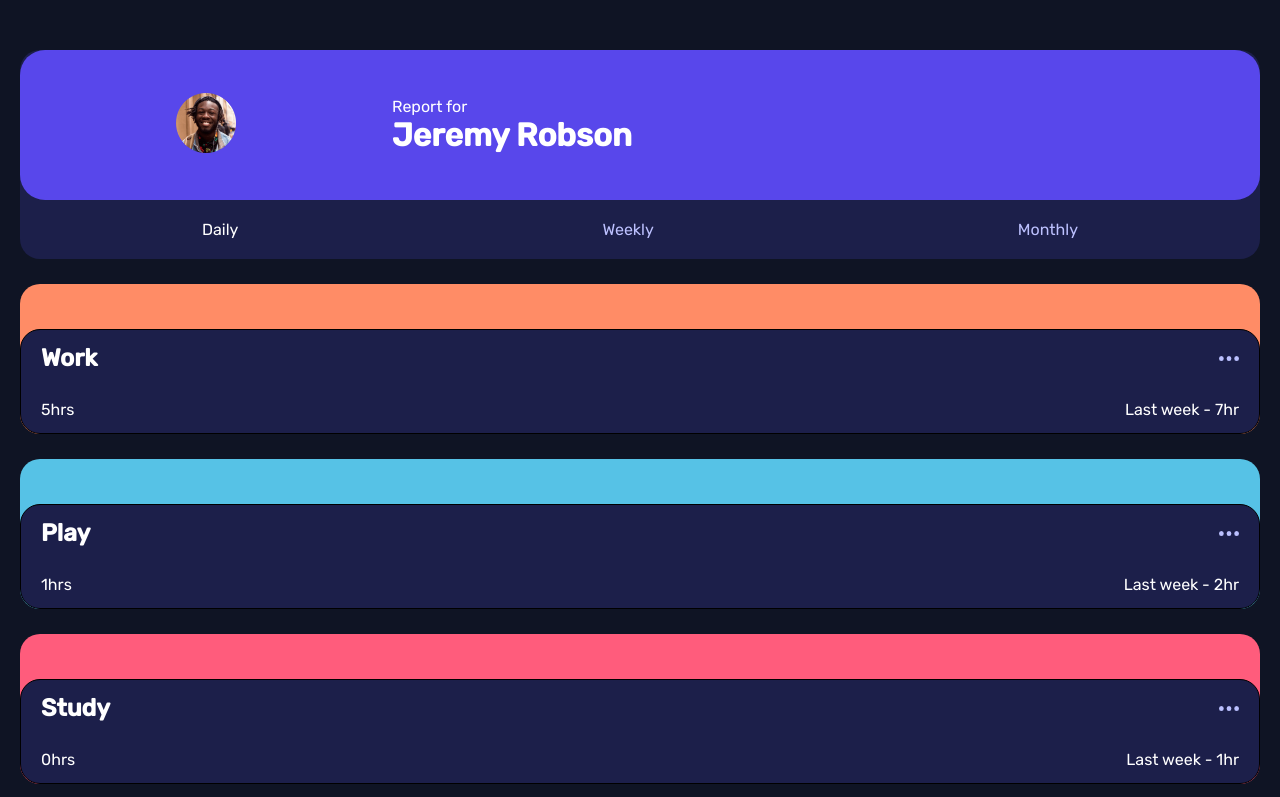
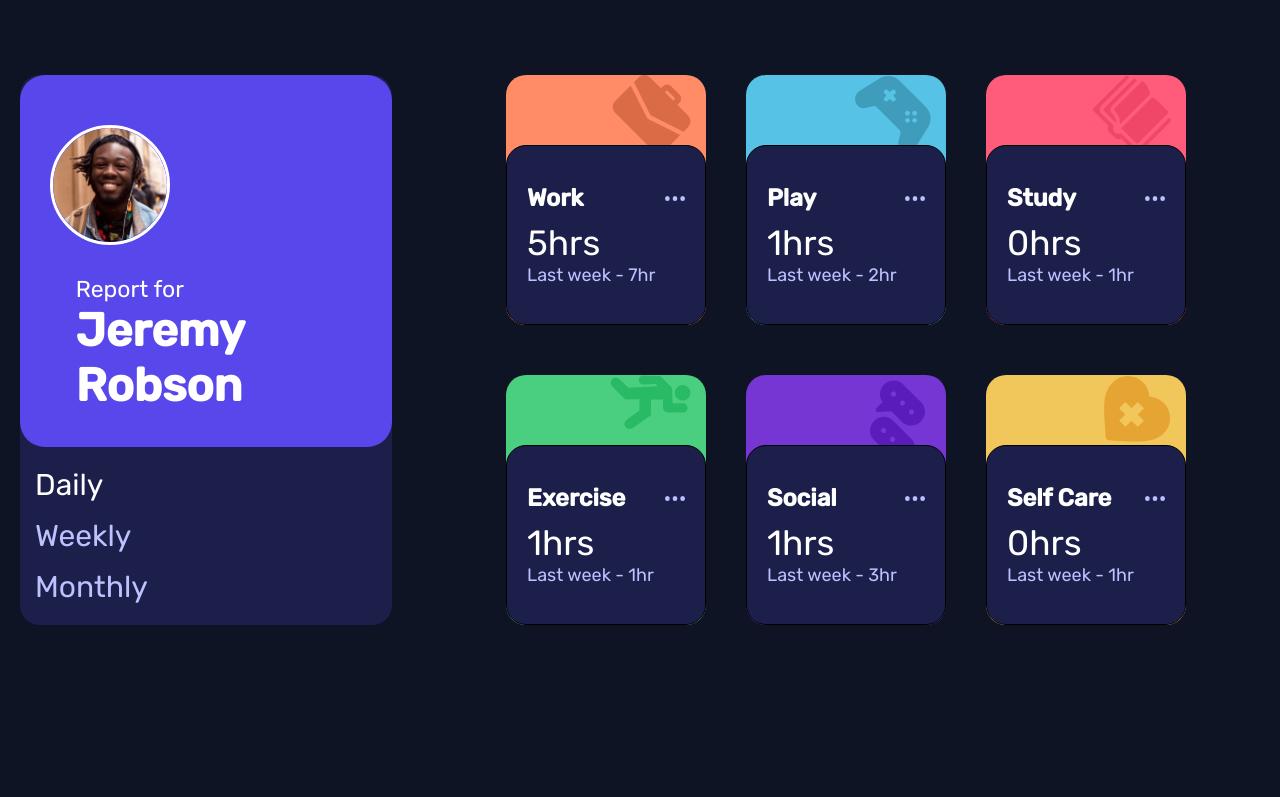
Before and after one commit to 20181020076/Time-traking, a website with bundled scripts: page index.html in a window 1280 px wide. Shown: the top 797 px of the page. Built offline with nearby package versions, Linux system fonts and the light colour scheme.

Commit message:
app terminada

```diff
--- a/js/app.js
+++ b/js/app.js
@@ -9,6 +9,7 @@ let panel = document.querySelector("#app__cards");
 
 function mostrar(titulo, current, previus){
     panel.innerHTML += `<div class="app__${titulo.toLowerCase().split(/\s+/).join('')}">
+        <div class="app__${titulo.toLowerCase().split(/\s+/).join('')}__img"><img src="/images/icon-${titulo.toLowerCase().split(/\s+/).join('')}.svg"></div>
         <div class="app__container">
           <div class="app__container__header">
             <h2>${titulo}</h2>
--- a/scss/_base/_reset.scss
+++ b/scss/_base/_reset.scss
@@ -10,4 +10,5 @@
     padding-bottom: 50px;
     font-family: 'Rubik', sans-serif;
 
+
 }
--- a/scss/components/_cards.scss
+++ b/scss/components/_cards.scss
@@ -1,6 +1,6 @@
 @mixin card ($color){
     border-radius: 20px;
-    height: 150px;
+    height: 200px;
     margin: 25px 20px;
     background-color: $color;
 }
@@ -8,37 +8,61 @@
     &__work{
         @include card($Light-red-work);
         position: relative;
+        &__img{
+            text-align: right;
+            padding-right: 15px;
+        }
 
 
     }
     &__play{
         @include card($Soft-blue-play);
         position: relative;
+        &__img{
+            text-align: right;
+            padding-right: 15px;
+        }
     }
     &__study{
         @include card($Light-red-study);
         position: relative;
+        &__img{
+            text-align: right;
+            padding-right: 15px;
+        }
     }
     &__exercise{
         @include card($Lime-green-exercise);
         position: relative;
+        &__img{
+            text-align: right;
+            padding-right: 15px;
+        }
     }
     &__social{
         @include card($Violet-social);
         position: relative;
+        &__img{
+            text-align: right;
+            padding-right: 15px;
+        }
     }
     &__selfcare{
         @include card($Soft-orange-self-care);
         position: relative;
+        &__img{
+            text-align: right;
+            padding-right: 15px;
+        }
     }
     &__container{
         position: absolute;
         display: flex;
         flex-direction: column;
-        height: 70%;
+        height: 75%;
         width: 100%;
         border: 1px solid black;
-        justify-content: space-around;
+        justify-content: center;
         background-color: $Dark-blue;
         border-radius: 20px;
         bottom: 0;
@@ -51,6 +75,7 @@
             justify-content: space-between;
             padding-left: 20px;
             padding-right: 20px;
+            margin-bottom: 10px;
 
         }
         &__info{
@@ -60,6 +85,13 @@
             align-items: center;
             padding-left: 20px;
             padding-right: 20px;
+            p{
+                font-size: 35px;
+            }
+            span{
+                font-size: 18px;
+                color: $Pale-Blue;
+            }
 
         }
         img{
--- a/scss/utilities/_mediaqueries.scss
+++ b/scss/utilities/_mediaqueries.scss
@@ -0,0 +1,108 @@
+@media (min-width:575px){
+    .app{
+        display: flex;
+        flex-direction: row;
+        min-height: 100vh;
+        &__user{
+            display: flex;
+            width: 30%;
+            height: 60%;
+            margin-top: 25px;
+
+            &__description{
+                flex-direction: column;
+                height: 500px;
+
+
+                &__image{
+                    width: 100%;
+                    text-align: left;
+                    height: 150px;
+                    align-items: center;
+                    margin-top: 50px;
+                    img{
+
+                        width: 120px;
+                        border-radius: 100%;
+                        border: white 3px solid;
+                        margin-left: 30px;
+
+
+                    }
+                }
+                &__text{
+                    font-size: 23px;
+                }
+            }
+            &__menu{
+                ul{
+                    gap: 15px;
+                    font-size: 30px;
+                    flex-direction: column;
+                    margin-left: 15px;
+                }
+            }
+
+        }
+
+        &__cards{
+            width: 70%;
+            display: flex;
+            flex-direction: row;
+            flex-wrap: wrap;
+            align-items: center;
+            height: 80%;
+            justify-content: center;
+
+        }
+
+        &__work{
+            width: 200px;
+            height: 250px;
+        }
+        &__play{
+            width: 200px;
+            height: 250px;
+        }
+        &__study{
+            width: 200px;
+            height: 250px;
+        }
+        &__exercise{
+            width: 200px;
+            height: 250px;
+        }
+        &__social{
+            width: 200px;
+            height: 250px;
+        }
+        &__selfcare{
+            width: 200px;
+            height: 250px;
+        }
+        &__container{
+            height: 180px;
+            &__info{
+                flex-direction: column;
+                text-align: left;
+                p{
+                    width: 100%;
+                }
+                span{
+                    width: 100%;
+                }
+            }
+        }
+    }
+}
+@media (min-width:1024px){
+    .app{
+        &__user{
+            height: 550px;
+            &__description{
+                height: 400px;
+            }
+        }
+
+    }
+}
```
Also changed, not shown: index.html (+0 -12 lines), css/estilos.css, images/icon-selfcare.svg (renamed from images/icon-self-care.svg).
